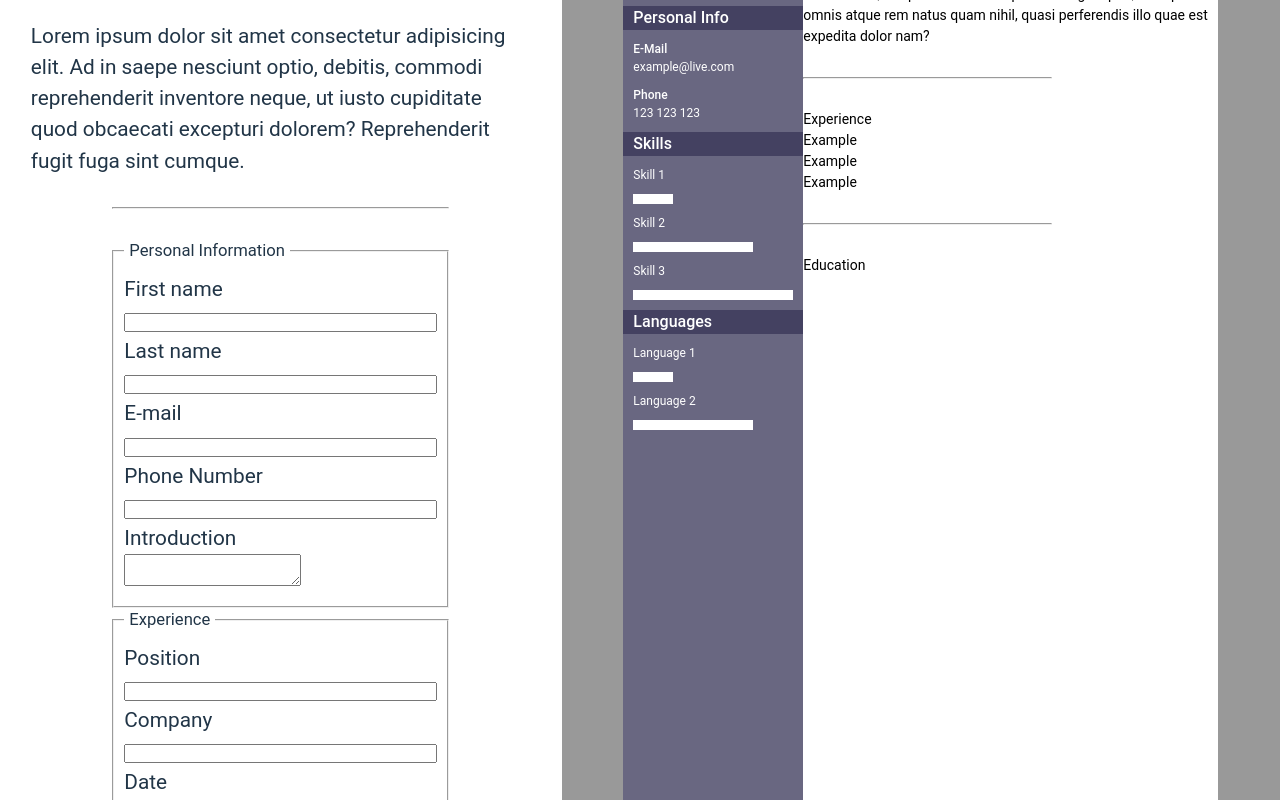
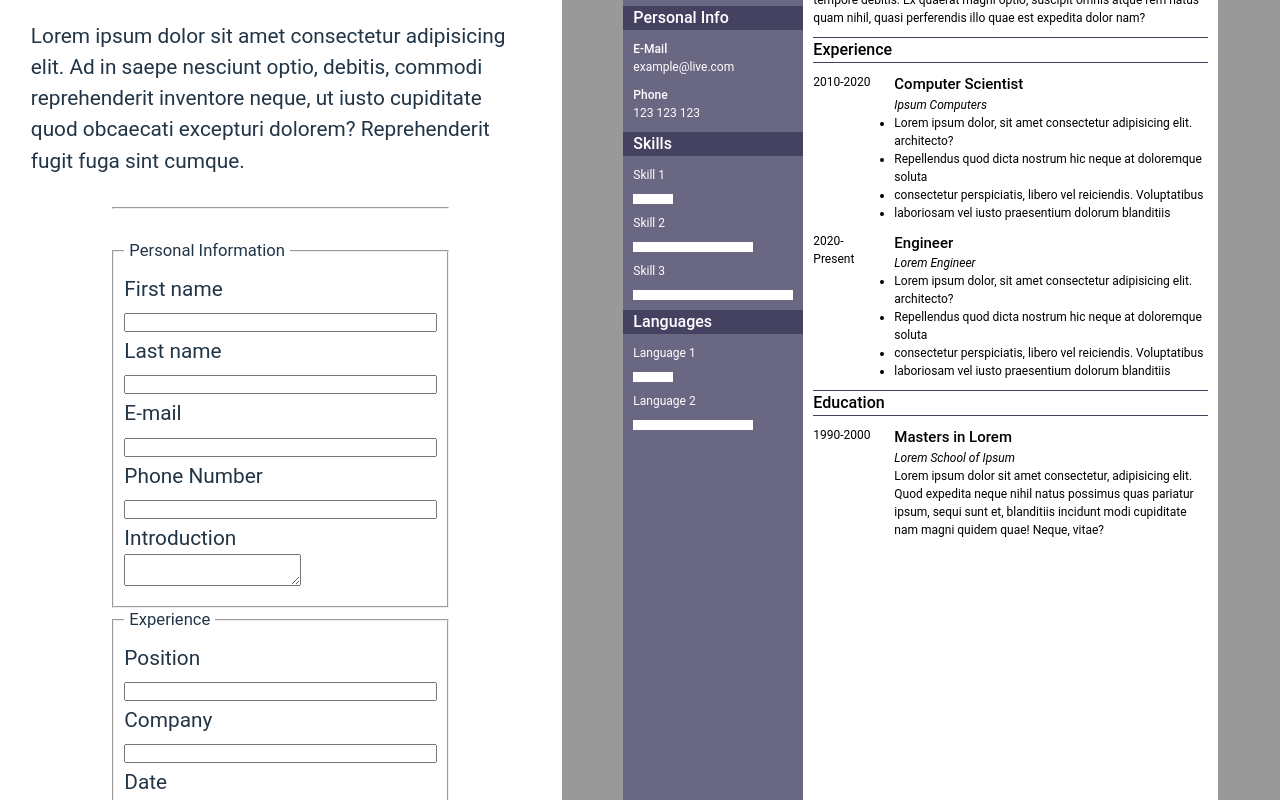
Before and after one commit to hakanyalniz/cv-application, a React (Vite) app: page / in a window 1280 px wide. Built offline with nearby package versions, Linux system fonts and the light colour scheme.

Commit message:
Finished the basics of CV CSS

```diff
--- a/src/components/CV.jsx
+++ b/src/components/CV.jsx
@@ -69,20 +69,62 @@ function CV({ firstName }) {
           natus quam nihil, quasi perferendis illo quae est expedita dolor nam?
         </div>
 
-        <hr />
+        <div className="experience">
+          <div className="title sub-title">Experience</div>
+          <div className="experience-grid">
+            <div className="experience-date">2010-2020</div>
+            <div className="experience-details">
+              <div className="title">Computer Scientist</div>
+              <div className="title-location">Ipsum Computers</div>
+              <ul>
+                <li>
+                  Lorem ipsum dolor, sit amet consectetur adipisicing elit.
+                  architecto?
+                </li>
+                <li>
+                  Repellendus quod dicta nostrum hic neque at doloremque soluta
+                </li>
+                <li>
+                  consectetur perspiciatis, libero vel reiciendis. Voluptatibus
+                </li>
+                <li>laboriosam vel iusto praesentium dolorum blanditiis</li>
+              </ul>
+            </div>
 
-        <div className="experience">
-          <div className="title">Experience</div>
-          <div className="experience-1">Example</div>
-          <div className="experience-2">Example</div>
-          <div className="experience-3">Example</div>
+            <div className="experience-date">2020-Present</div>
+            <div className="experience-details">
+              <div className="title">Engineer</div>
+              <div className="title-location">Lorem Engineer</div>
+              <ul>
+                <li>
+                  Lorem ipsum dolor, sit amet consectetur adipisicing elit.
+                  architecto?
+                </li>
+                <li>
+                  Repellendus quod dicta nostrum hic neque at doloremque soluta
+                </li>
+                <li>
+                  consectetur perspiciatis, libero vel reiciendis. Voluptatibus
+                </li>
+                <li>laboriosam vel iusto praesentium dolorum blanditiis</li>
+              </ul>
+            </div>
+          </div>
         </div>
 
-        <hr />
-
         <div className="education">
-          <div className="title">Education</div>
-          <div className="education-1"></div>
+          <div className="title sub-title">Education</div>
+          <div className="education-grid">
+            <div className="education-date">1990-2000</div>
+            <div className="education-details">
+              <div className="title">Masters in Lorem</div>
+              <div className="title-location">Lorem School of Ipsum</div>
+              Lorem ipsum dolor sit amet consectetur, adipisicing elit. Quod
+              expedita neque nihil natus possimus quas pariatur ipsum, sequi
+              sunt et, blanditiis incidunt modi cupiditate nam magni quidem
+              quae! Neque, vitae?
+            </div>
+          </div>
         </div>
       </div>
     </div>
--- a/src/styles/CV.css
+++ b/src/styles/CV.css
@@ -84,4 +84,38 @@
 
 .CVPage .main-body {
   flex-grow: 1.5;
+  margin: 10px;
+  font-size: 12px;
 }
+
+.CVPage .main-body .sub-title {
+  font-size: 16px;
+  margin: 10px 0;
+  font-weight: 500;
+
+  border-top: 1px solid var(--navbar-titles);
+  border-bottom: 1px solid var(--navbar-titles);
+}
+
+.CVPage .main-body .experience-grid,
+.CVPage .main-body .education-grid {
+  display: grid;
+  gap: 10px;
+  grid-template-rows: repeat(2, 1fr);
+  grid-template-columns: repeat(5, 1fr);
+}
+
+.CVPage .main-body .experience-details,
+.CVPage .main-body .education-details {
+  grid-column: 2 / 6;
+}
+
+.CVPage .main-body .experience-details .title,
+.CVPage .main-body .education-details .title {
+  font-size: 15px;
+  font-weight: 500;
+}
+
+.CVPage .main-body .title-location {
+  font-style: italic;
+}
```
